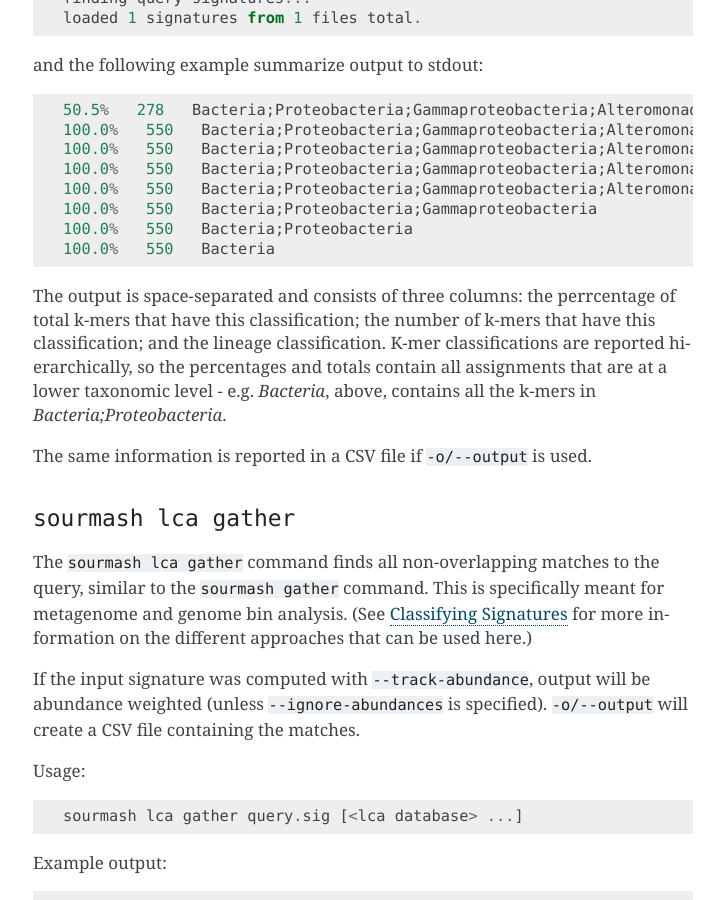
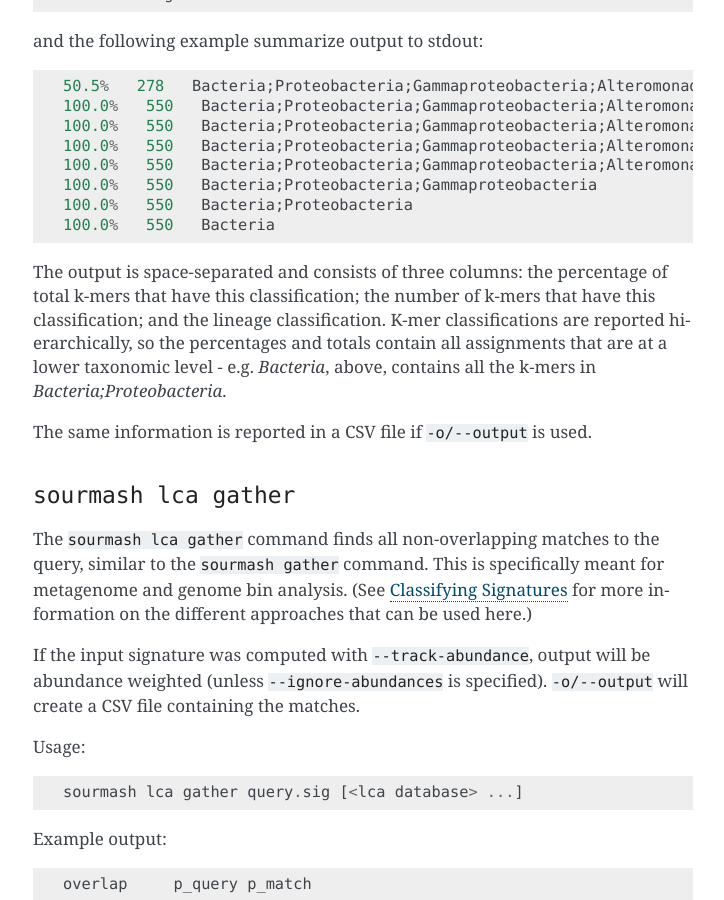
Before and after one commit to sourmash-bio/sourmash, a Sphinx documentation site: the page built from doc/command-line.md, in a window 1280 px wide and 900 px high, scrolled down 7774 px. Shown: the whole window, without its empty margins (387-1111 px from the left). Built offline with Sphinx 7.4.7, drawn with Linux system fonts in a browser that asks for light colours; pages that are not in the unit, such as notebooks, are missing from menus; some of the changed text lies outside the part shown.

Commit message:
spell check new documentation :)

````diff
--- a/doc/command-line.md
+++ b/doc/command-line.md
@@ -343,7 +343,7 @@ and the following example summarize output to stdout:
 ```
 
 The output is space-separated and consists of three columns: the
-perrcentage of total k-mers that have this classification; the number of
+percentage of total k-mers that have this classification; the number of
 k-mers that have this classification; and the lineage classification.
 K-mer classifications are reported hierarchically, so the percentages
 and totals contain all assignments that are at a lower taxonomic level -
````
Also changed, not shown: other parts of doc/command-line.md (+1 -1 lines).
